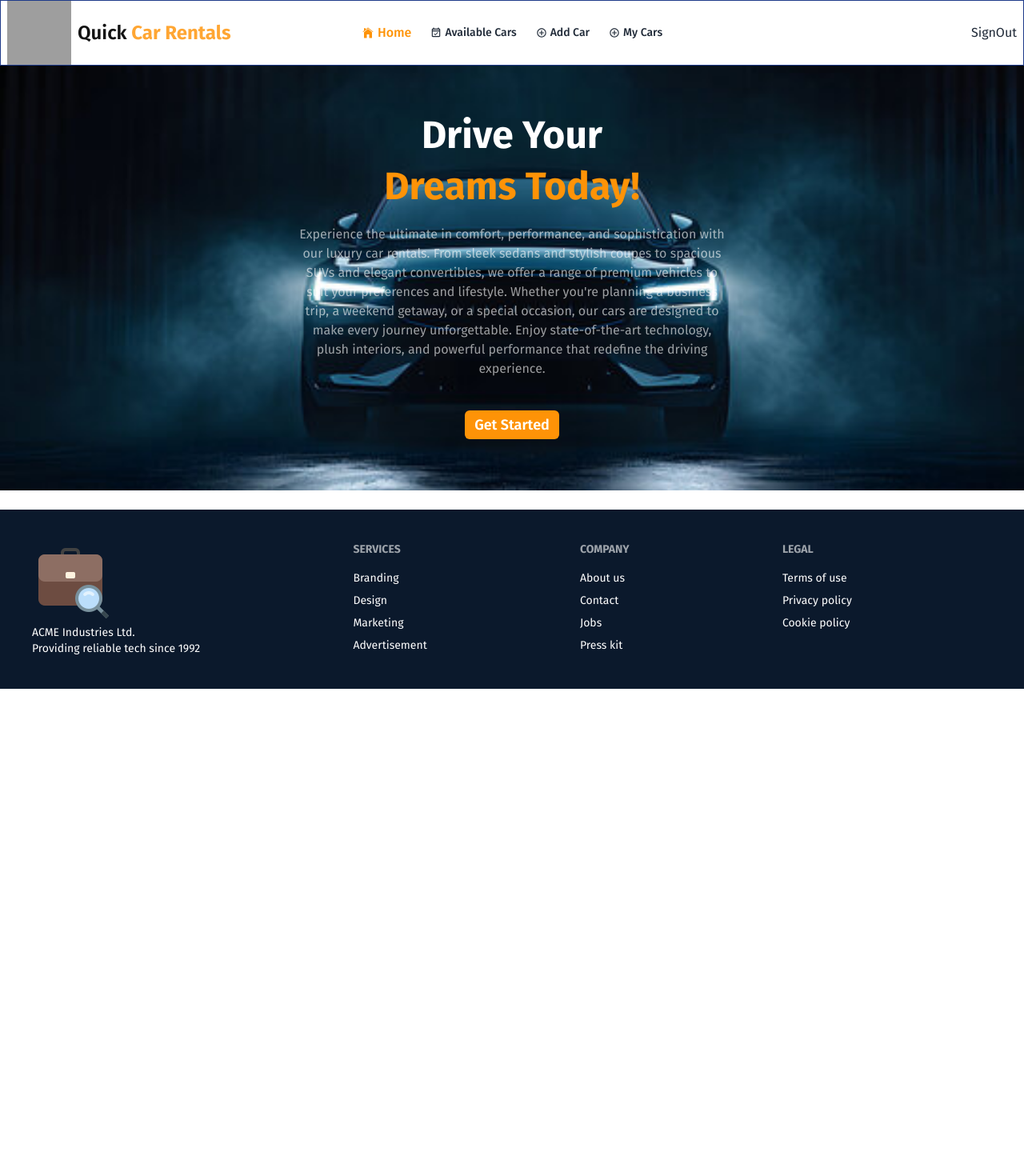
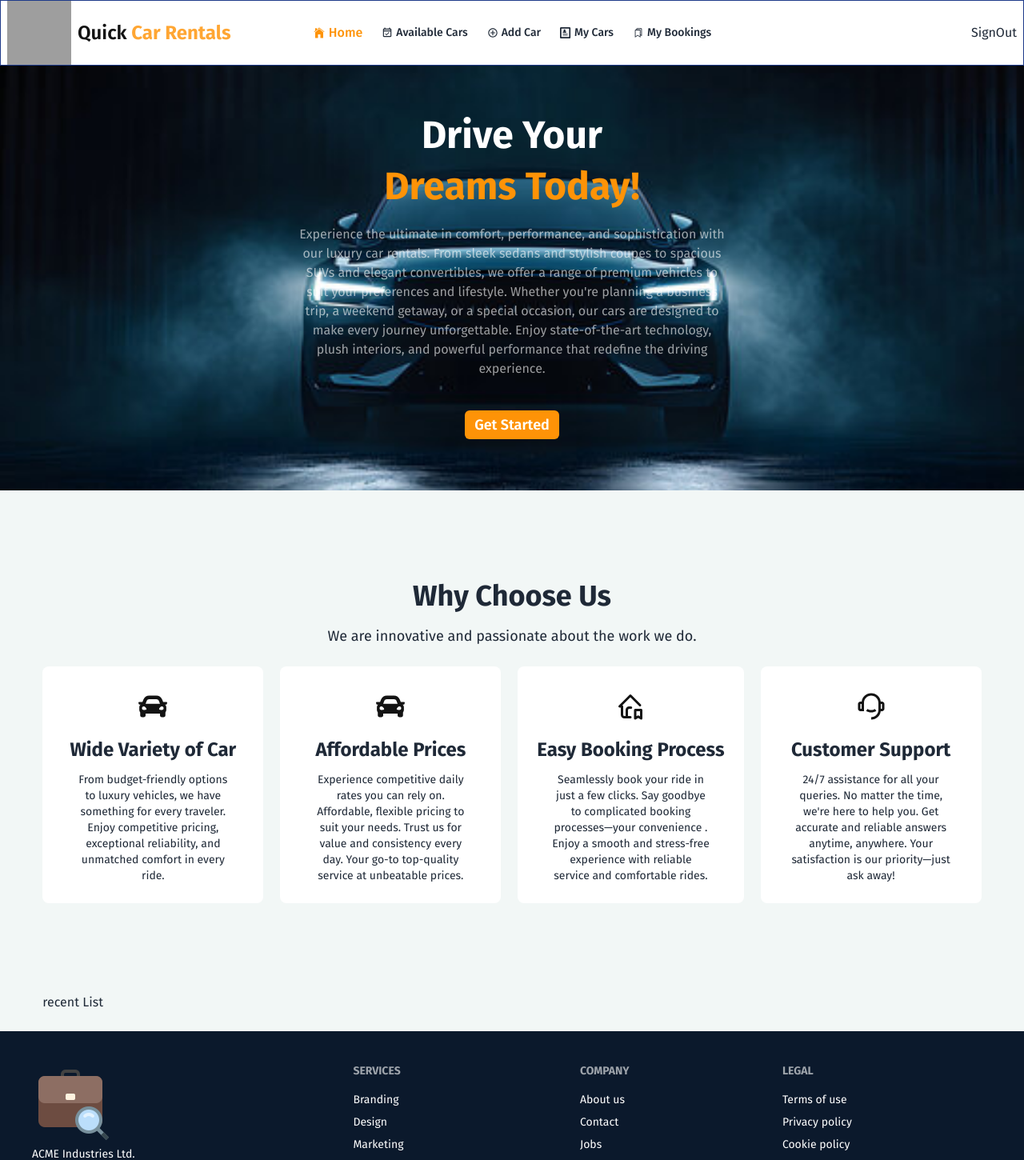
Before and after one commit to abuobaedashik/Aoa-car-rentals-client, a React (Vite) app: page / in a window 1280 px wide. Shown: the top 1450 px of the page at 80% size. Before the commit the page ends 861 px from the top, so only its background shows below. Built offline with nearby package versions, Linux system fonts and the light colour scheme; no server answers; sample sign-in values are in the browser's storage; grey boxes are pictures that could not be loaded.

Commit message:
basic setup done

```diff
--- a/src/Component/Navbar.jsx
+++ b/src/Component/Navbar.jsx
@@ -4,6 +4,8 @@ import AuthContext from "../Context/Authcontext/AuthContext";
 import logo from '../assets/Logo/logo3.png'
 import { IoIosHome, IoMdAddCircleOutline } from "react-icons/io";
 import { MdOutlineEventAvailable } from "react-icons/md";
+import { ImProfile } from "react-icons/im";
+import { PiBookmarks } from "react-icons/pi";
 
 const Navbar = () => {
   const { user, SignOut } = useContext(AuthContext);
@@ -45,7 +47,9 @@ const Navbar = () => {
         </span>
         Available Cars
       </NavLink>
-      <NavLink
+    {
+      user && <>
+         <NavLink
         className={({ isActive }) =>
           isActive
             ? "px-3 py-1 text-base text-[#FE9307] font-medium flex gap-1 items-center"
@@ -58,8 +62,12 @@ const Navbar = () => {
         </span>
         Add Car
       </NavLink>
+      </>
+    }
 
-      <NavLink
+     {
+      user && <>
+       <NavLink
         className={({ isActive }) =>
           isActive
             ? "px-3 py-1 text-base text-[#FE9307] font-medium flex gap-1 items-center"
@@ -68,15 +76,34 @@ const Navbar = () => {
         to="/my-cars"
       >
          <span>
-         <IoMdAddCircleOutline />
+         <ImProfile />
         </span>
         My Cars
       </NavLink>
+      </>
+     }
+     {
+      user && <>
+       <NavLink
+        className={({ isActive }) =>
+          isActive
+            ? "px-3 py-1 text-base text-[#FE9307] font-medium flex gap-1 items-center"
+            : "flex gap-1 items-center text-sm font-medium px-3"
+        }
+        to="/my-bookings"
+      >
+         <span>
+         <PiBookmarks />
+        </span>
+        My Bookings
+      </NavLink>
+      </>
+     }
     </>
   </>
 
   return (
-    <div className="navbar bg-base-100 mx-auto mt-0 py-0">
+    <div className="navbar bg-[#ffffff] mx-auto mt-0 py-0">
       <div className="navbar-start">
         <div className="dropdown">
           <div tabIndex={0} role="button" className="btn btn-ghost lg:hidden">
--- /dev/null
+++ b/src/Component/RecentList.jsx
@@ -0,0 +1,11 @@
+import React from 'react';
+
+const RecentList = () => {
+    return (
+        <div>
+            recent List
+        </div>
+    );
+};
+
+export default RecentList;
--- /dev/null
+++ b/src/Component/WhyChooseUs.jsx
@@ -0,0 +1,62 @@
+import React from "react";
+import { FaCar } from "react-icons/fa";
+import { RiCustomerService2Line } from "react-icons/ri";
+import { TbHomeRibbon } from "react-icons/tb";
+
+const WhyChooseUs = () => {
+  return (
+    <div>
+      <div className="text-4xl font-bold text-center mt-3">Why Choose Us</div>
+      <div className="text-lg text-center mt-4">
+        We are innovative and passionate about the work we do.
+      </div>
+      <div className="mt-6 flex items-center justify-between gap-2 mb-8">
+        <div className="flex flex-col gap-3 items-center justify-center bg-[#ffffff] p-6 rounded-lg hover:text-[#ffffff] hover:bg-[#131313]">
+          <p className="icon bg-[#ffffff] text-[#131313]  text-4xl px-24 py-2 rounded-md ">
+            <FaCar />
+          </p>
+          <p className="text-2xl font-bold">Wide Variety of Car</p>
+          <p className="text-sm font-normal w-[200px] text-center">
+            From budget-friendly options to luxury vehicles, we have something
+            for every traveler. Enjoy competitive pricing, exceptional
+            reliability, and unmatched comfort in every ride.
+          </p>
+        </div>
+        <div className="flex flex-col gap-3 items-center justify-center bg-[#ffffff] p-6 rounded-lg hover:text-[#ffffff] hover:bg-[#131313]">
+          <p className="icon  bg-[#ffffff] text-[#131313]  text-4xl px-24 py-2 rounded-md ">
+            <FaCar />
+          </p>
+          <p className="text-2xl font-bold">Affordable Prices</p>
+          <p className="text-sm font-normal w-[200px] text-center">
+            Experience competitive daily rates you can rely on. Affordable,
+            flexible pricing to suit your needs. Trust us for value and
+            consistency every day. Your go-to top-quality service at unbeatable
+            prices.
+          </p>
+        </div>
+        <div className="flex flex-col gap-3 items-center justify-center bg-[#ffffff] p-6 rounded-lg hover:text-[#ffffff] hover:bg-[#131313]">
+          <p className="icon bg-[#ffffff] text-[#131313]  text-4xl px-24 py-2 rounded-md ">
+            <TbHomeRibbon />
+          </p>
+          <p className="text-2xl font-bold">Easy Booking Process</p>
+          <p className="text-sm font-normal w-[200px] text-center">
+            Seamlessly book your ride in just a few clicks. Say goodbye to complicated booking processes—your convenience . Enjoy a smooth and stress-free experience with reliable service and comfortable rides.
+          </p>
+        </div>
+        <div className="flex flex-col gap-3 items-center justify-center bg-[#ffffff] p-6 rounded-lg hover:text-[#ffffff] hover:bg-[#131313]">
+          <p className="icon bg-[#ffffff] text-[#131313]  text-4xl px-24 py-2 rounded-md ">
+            <RiCustomerService2Line />
+          </p>
+          <p className="text-2xl font-bold">Customer Support</p>
+          <p className="text-sm font-normal w-[200px] text-center">
+            24/7 assistance for all your queries. No matter the time, we're here
+            to help you. Get accurate and reliable answers anytime, anywhere.
+            Your satisfaction is our priority—just ask away!
+          </p>
+        </div>
+      </div>
+    </div>
+  );
+};
+
+export default WhyChooseUs;
--- a/src/Pages/Home.jsx
+++ b/src/Pages/Home.jsx
@@ -1,9 +1,19 @@
 import Banner from "../Component/Banner";
+import RecentList from "../Component/RecentList";
+import WhyChooseUs from "../Component/WhyChooseUs";
 
 const Home = () => {
     return (
         <div>
            <Banner></Banner>
+           {/* why choose us section  */}
+           <section className="mt-28 w-11/12 mx-auto">
+             <WhyChooseUs></WhyChooseUs>
+           </section>
+           {/* recent lesting section */}
+           <section className="mt-28 w-11/12 mx-auto">
+             <RecentList></RecentList>
+           </section>
         </div>
     );
 };
--- a/src/Pages/MainLayout.jsx
+++ b/src/Pages/MainLayout.jsx
@@ -5,7 +5,7 @@ import Footer from '../Component/Shared/Footer';
 
 const MainLayout = () => {
     return (
-        <div>
+        <div className='bg-[#F2F7F6]'>
              <div className="mb-4">
               <div className="nav border border-blue-900 w-full z-20  fixed top-0 "><Navbar className=''></Navbar></div>
              </div>
--- /dev/null
+++ b/src/Pages/MyBookings.jsx
@@ -0,0 +1,11 @@
+import React from 'react';
+
+const MyBookings = () => {
+    return (
+        <div>
+            bookings
+        </div>
+    );
+};
+
+export default MyBookings;
--- /dev/null
+++ b/src/Router/PrivateRoute.jsx
@@ -0,0 +1,19 @@
+import React, { useContext } from 'react';
+import AuthContext from '../Context/Authcontext/AuthContext';
+import { Navigate, useLocation } from 'react-router-dom';
+
+const PrivateRoute = ({children}) => {
+    const {user, loader}=useContext(AuthContext)
+    const location =useLocation()
+    console.log(location);
+    if (loader) {
+        return <div className='flex items-center justify-center my-32'>
+            <span className="loading w-10 h-10 loading-spinner text-neutral"></span>
+        </div>
+    }
+    if (user && user?.email ) {
+     return children
+   } return <Navigate state={location?.pathname} to='/login'></Navigate>
+};
+
+export default PrivateRoute;
```
Also changed, not shown: src/Router/Router.jsx (+8 -2 lines), src/assets/Logo/icons8-booking-30.png (added).
